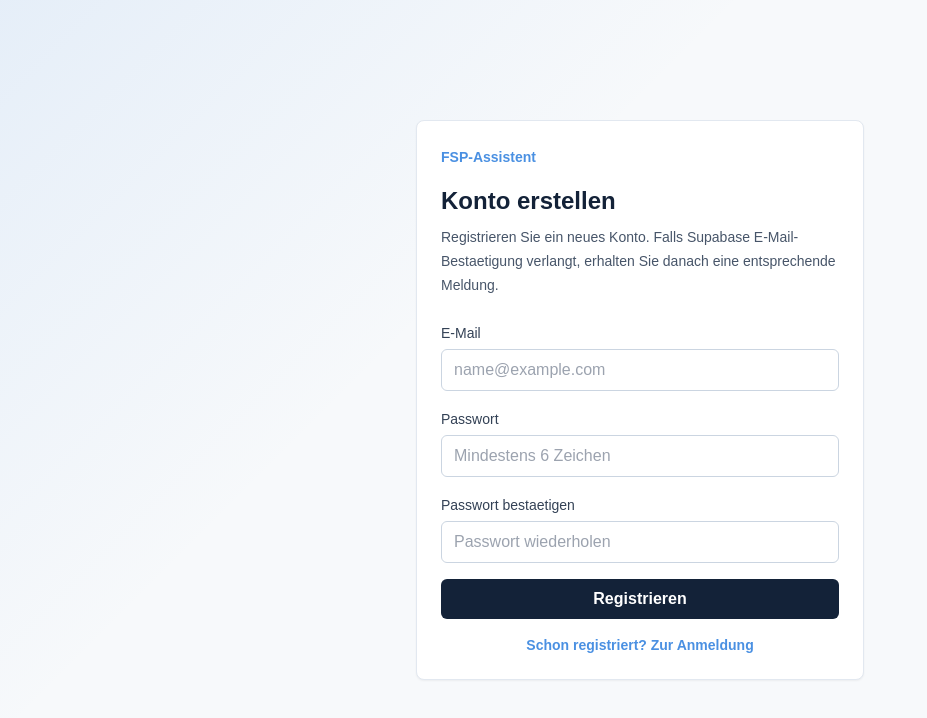
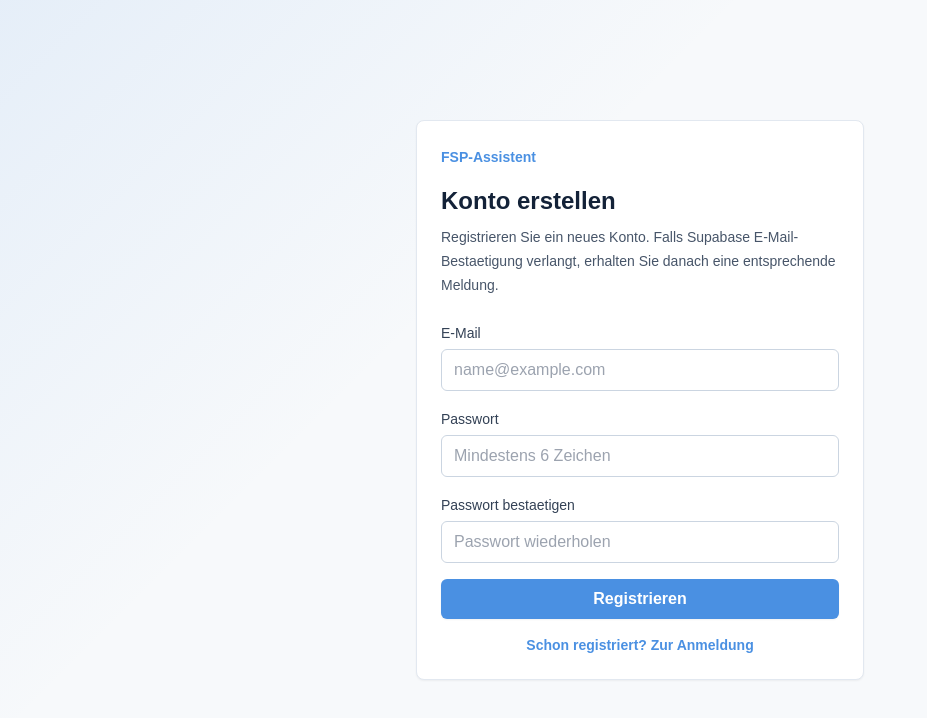
Before and after one commit to Tintenkleckser/fsp-assistant-clean, a Next.js app: page /register in a window 1280 px wide. Shown: the top 718 px of the page, without its empty margins (0-927 px from the left). Built offline with nearby package versions, Linux system fonts and the light colour scheme.

Commit message:
Use brand color for auth buttons

```diff
--- a/app/login/login-form.tsx
+++ b/app/login/login-form.tsx
@@ -72,7 +72,7 @@ export function LoginForm() {
       </label>
 
       <button
-        className="w-full rounded-md bg-ink px-4 py-2 font-semibold text-white disabled:cursor-not-allowed disabled:opacity-60"
+        className="w-full rounded-md bg-medical px-4 py-2 font-semibold text-white shadow-sm transition hover:bg-blue-600 disabled:cursor-not-allowed disabled:opacity-60"
         type="submit"
         disabled={loading}
       >
--- a/app/register/register-form.tsx
+++ b/app/register/register-form.tsx
@@ -107,7 +107,7 @@ export function RegisterForm() {
       </label>
 
       <button
-        className="w-full rounded-md bg-ink px-4 py-2 font-semibold text-white disabled:cursor-not-allowed disabled:opacity-60"
+        className="w-full rounded-md bg-medical px-4 py-2 font-semibold text-white shadow-sm transition hover:bg-blue-600 disabled:cursor-not-allowed disabled:opacity-60"
         type="submit"
         disabled={loading}
       >
```
